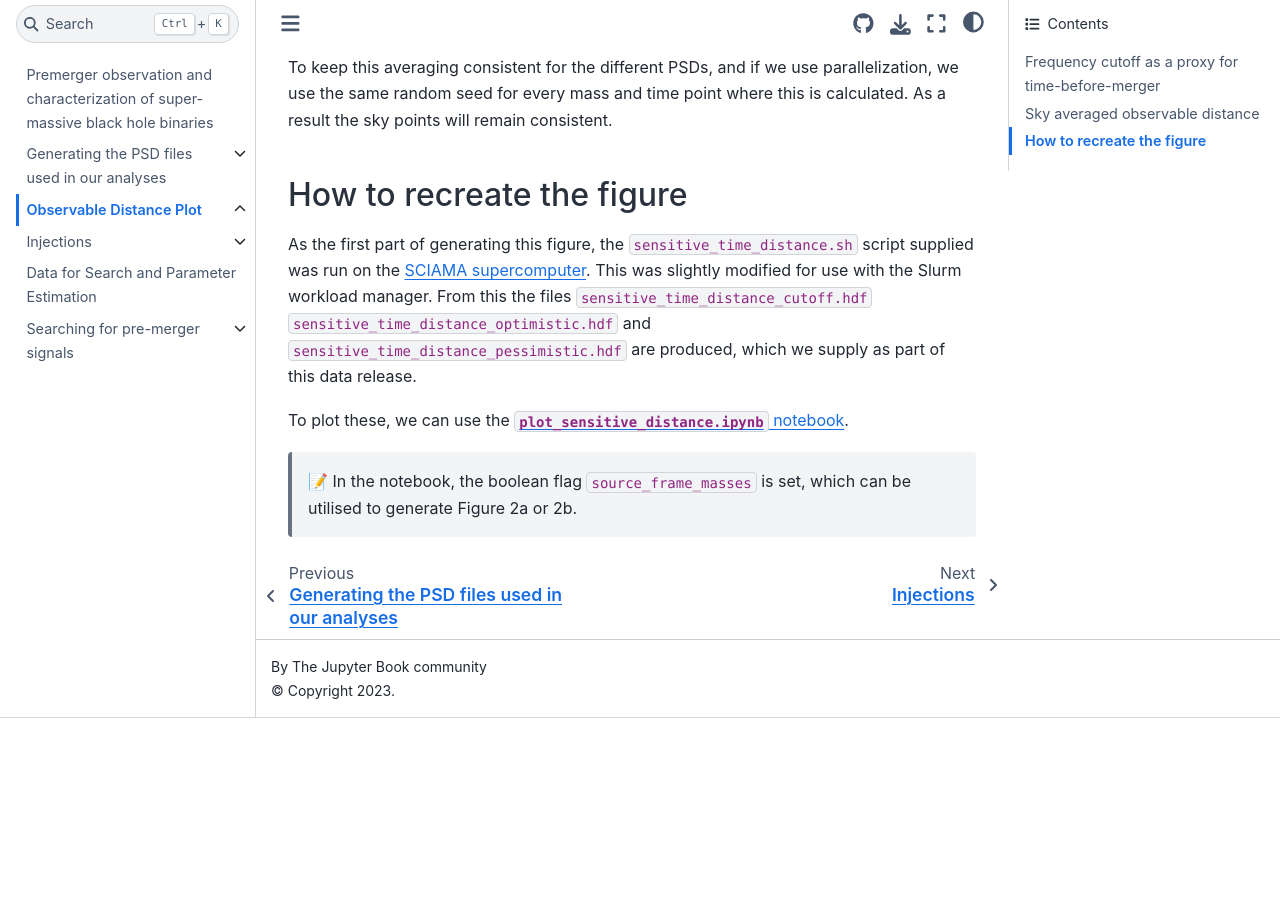
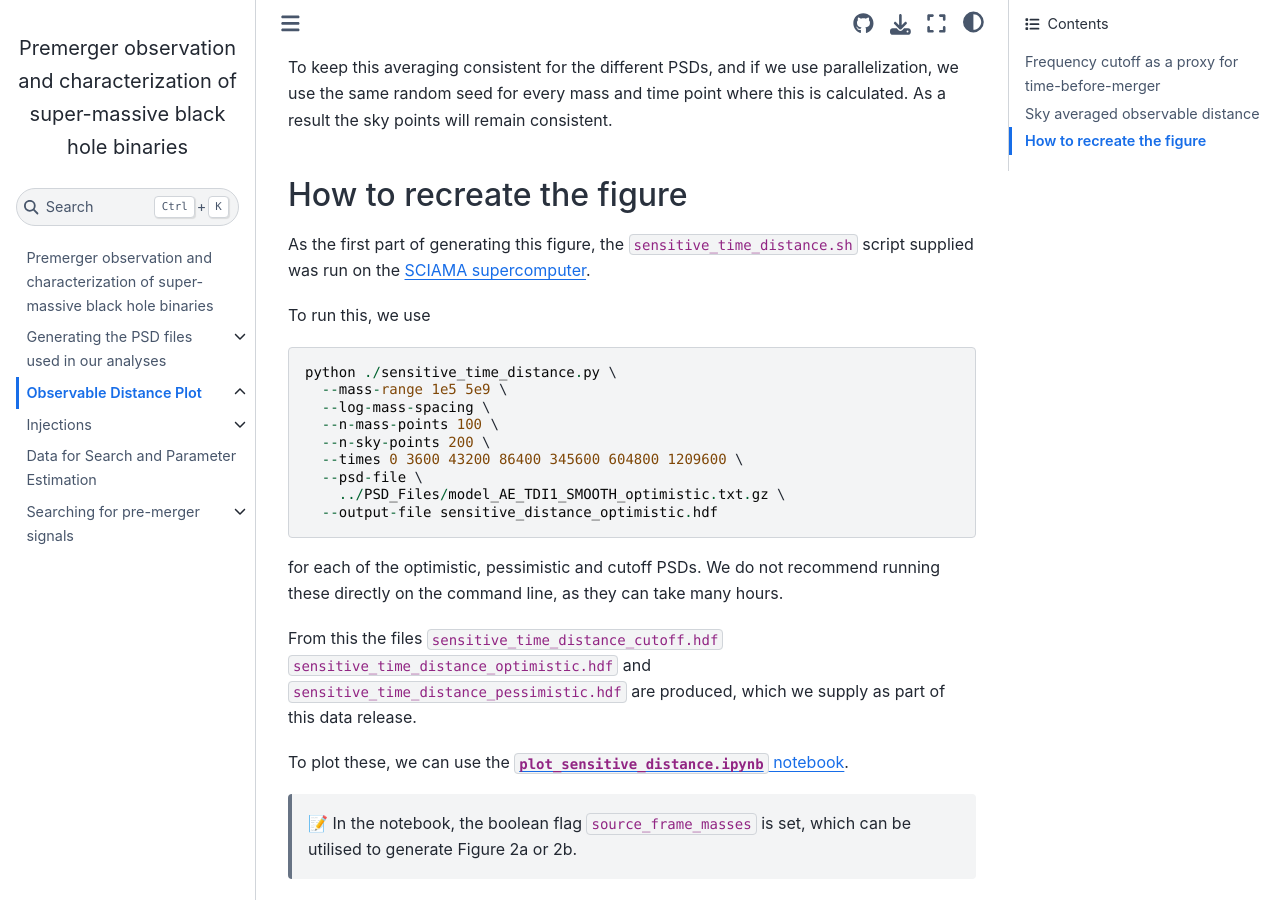
Before and after one commit to icg-gravwaves/lisa_premerger_paper, a Jupyter Book: the page built from Sensitive_Distance_Plot/README.md, in a window 1280 px wide and 900 px high, scrolled down 640 px. Built offline with Jupyter Book 1.0.4 settings and Sphinx 7.4.7 and the Sphinx Book theme 1.1.4, drawn with Linux system fonts in a browser that asks for light colours; pages that are not in the unit, such as notebooks, are missing from menus; before the commit the page ends 1358 px from its top, so only the background shows below that.

Commit message:
Minor modifications

````diff
--- a/Sensitive_Distance_Plot/README.md
+++ b/Sensitive_Distance_Plot/README.md
@@ -15,7 +15,25 @@
 To keep this averaging consistent for the different PSDs, and if we use parallelization, we use the same random seed for every mass and time point where this is calculated. As a result the sky points will remain consistent.
 
 ## How to recreate the figure
-As the first part of generating this figure, the `sensitive_time_distance.sh` script supplied was run on the [SCIAMA supercomputer](https://sciama.icg.port.ac.uk/). This was slightly modified for use with the Slurm workload manager. From this the files `sensitive_time_distance_cutoff.hdf` `sensitive_time_distance_optimistic.hdf` and `sensitive_time_distance_pessimistic.hdf` are produced, which we supply as part of this data release.
+As the first part of generating this figure, the `sensitive_time_distance.sh` script supplied was run on the [SCIAMA supercomputer](https://sciama.icg.port.ac.uk/).
+
+To run this, we use
+
+```
+python ./sensitive_time_distance.py \
+  --mass-range 1e5 5e9 \
+  --log-mass-spacing \
+  --n-mass-points 100 \
+  --n-sky-points 200 \
+  --times 0 3600 43200 86400 345600 604800 1209600 \
+  --psd-file \
+    ../PSD_Files/model_AE_TDI1_SMOOTH_optimistic.txt.gz \
+  --output-file sensitive_distance_optimistic.hdf
+```
+for each of the optimistic, pessimistic and cutoff PSDs.
+We do not recommend running these directly on the command line, as they can take many hours.
+
+From this the files `sensitive_time_distance_cutoff.hdf` `sensitive_time_distance_optimistic.hdf` and `sensitive_time_distance_pessimistic.hdf` are produced, which we supply as part of this data release.
 
 To plot these, we can use the [`plot_sensitive_distance.ipynb` notebook](./plot_sensitive_distance.ipynb).
 
````
Also changed, not shown: Search/Optimal_SNR/README.md (+28 -2 lines), Search/README.md (+3 -1 lines), 3 other files.
